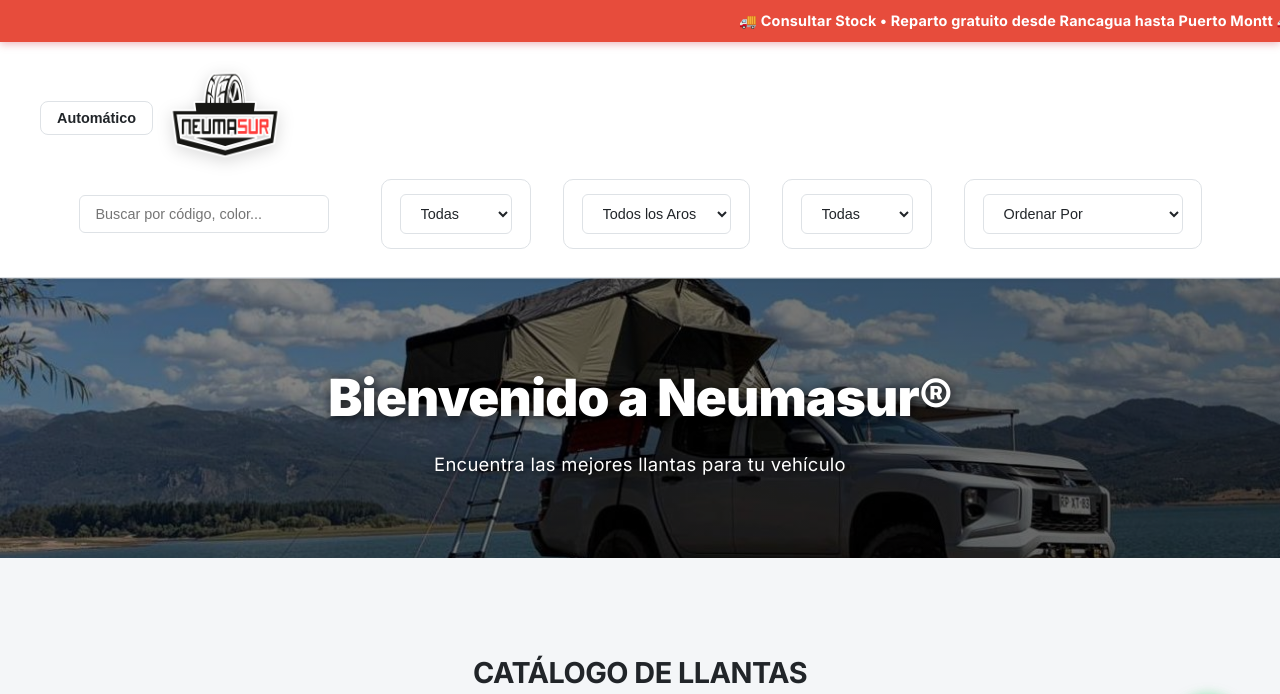
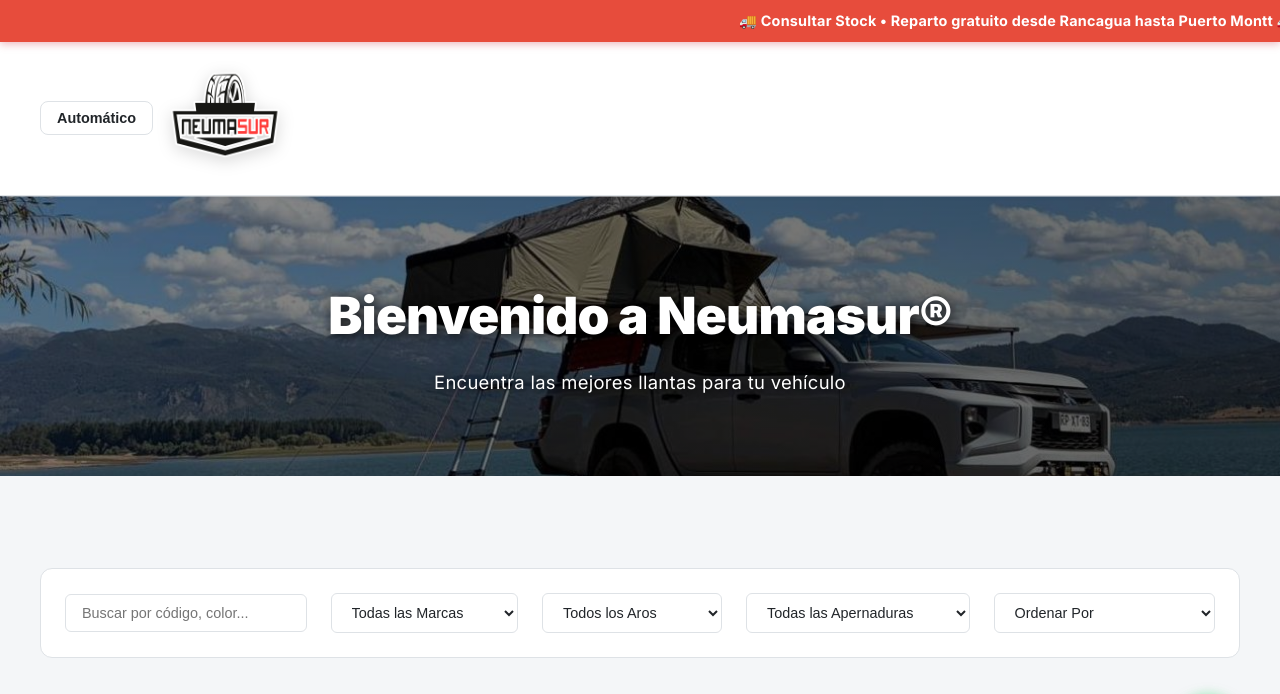
Before and after one commit to jpcoding99/catalogo-neumasur, a website: page index.html in a window 1280 px wide. Shown: the top 694 px of the page. Drawn offline with Linux system fonts and the light colour scheme; no server answers.

Commit message:
cambio ubicacion filtros de busqueda

```diff
--- a/index.html
+++ b/index.html
@@ -26,35 +26,6 @@
                     <img src="img/LOGO.png" alt="Logo de Neumasur" class="logo">
                 </a>
             </div>
-
-            <!-- Navegación de Filtros Desktop -->
-            <nav class="main-nav">
-                <div class="search-container">
-                    <input type="search" id="search-input" placeholder="Buscar por código, color...">
-                </div>
-                <div class="filter-group">
-                    <select id="f-marca-desktop">
-                        <option value="todos">Todas</option>
-                    </select>
-                </div>
-                <div class="filter-group">
-                    <select id="f-aro-desktop">
-                        <option value="todos">Todos los Aros</option>
-                    </select>
-                </div>
-                <div class="filter-group">
-                    <select id="f-aper-desktop">
-                        <option value="todos">Todas</option>
-                    </select>
-                </div>
-                <div class="filter-group">
-                    <select id="f-sort-desktop">
-                        <option value="default">Ordenar Por</option>
-                        <option value="price-asc">Precio: Menor a Mayor</option>
-                        <option value="price-desc">Precio: Mayor a Menor</option>
-                    </select>
-                </div>
-            </nav>
 
             <div class="theme-selector">
                 <button id="theme-toggle" class="theme-btn" title="Cambiar tema">
@@ -111,6 +82,34 @@
     </section>
 
     <main class="main-content">
+        <!-- Navegación de Filtros Desktop -->
+        <nav class="main-nav">
+            <div class="search-container">
+                <input type="search" id="search-input" placeholder="Buscar por código, color...">
+            </div>
+            <div class="filter-group">
+                <select id="f-marca-desktop">
+                    <option value="todos">Todas las Marcas</option>
+                </select>
+            </div>
+            <div class="filter-group">
+                <select id="f-aro-desktop">
+                    <option value="todos">Todos los Aros</option>
+                </select>
+            </div>
+            <div class="filter-group">
+                <select id="f-aper-desktop">
+                    <option value="todos">Todas las Apernaduras</option>
+                </select>
+            </div>
+            <div class="filter-group">
+                <select id="f-sort-desktop">
+                    <option value="default">Ordenar Por</option>
+                    <option value="price-asc">Precio: Menor a Mayor</option>
+                    <option value="price-desc">Precio: Mayor a Menor</option>
+                </select>
+            </div>
+        </nav>
         <div class="page-header">
             <h1>CATÁLOGO DE LLANTAS</h1>
             <p>Encuentra la llanta perfecta para tu vehículo</p>
--- a/style.css
+++ b/style.css
@@ -862,30 +862,31 @@
     /* Mostrar navegación horizontal en desktop */
     .main-nav {
         display: flex;
-        position: static;
-        left: auto;
-        top: auto;
-        padding: 0;
-        background: none;
-        border: none;
         flex-direction: row;
         align-items: center;
-        gap: 32px;
-        order: 2;
-        flex-grow: 1;
-        justify-content: center;
+        gap: 24px;
+        justify-content: flex-start;
+        flex-wrap: wrap;
+        padding: 24px;
+        margin-bottom: 40px;
+        background-color: var(--card-bg);
+        border: 1px solid var(--border-color);
+        border-radius: 12px;
     }
 
     .search-container {
-        order: -1; /* Pone el buscador primero */
-        margin-right: 20px;
         max-width: 250px;
+        flex-grow: 1;
     }
 
     .main-nav .filter-group {
-        display: flex;
-        align-items: center;
-        gap: 0;
+        /* Resetear estilos de la versión móvil */
+        background: none;
+        border: none;
+        padding: 0;
+        flex-direction: row;
+        min-width: 180px;
+        flex-grow: 1;
     }
 
     .main-nav select {
```
